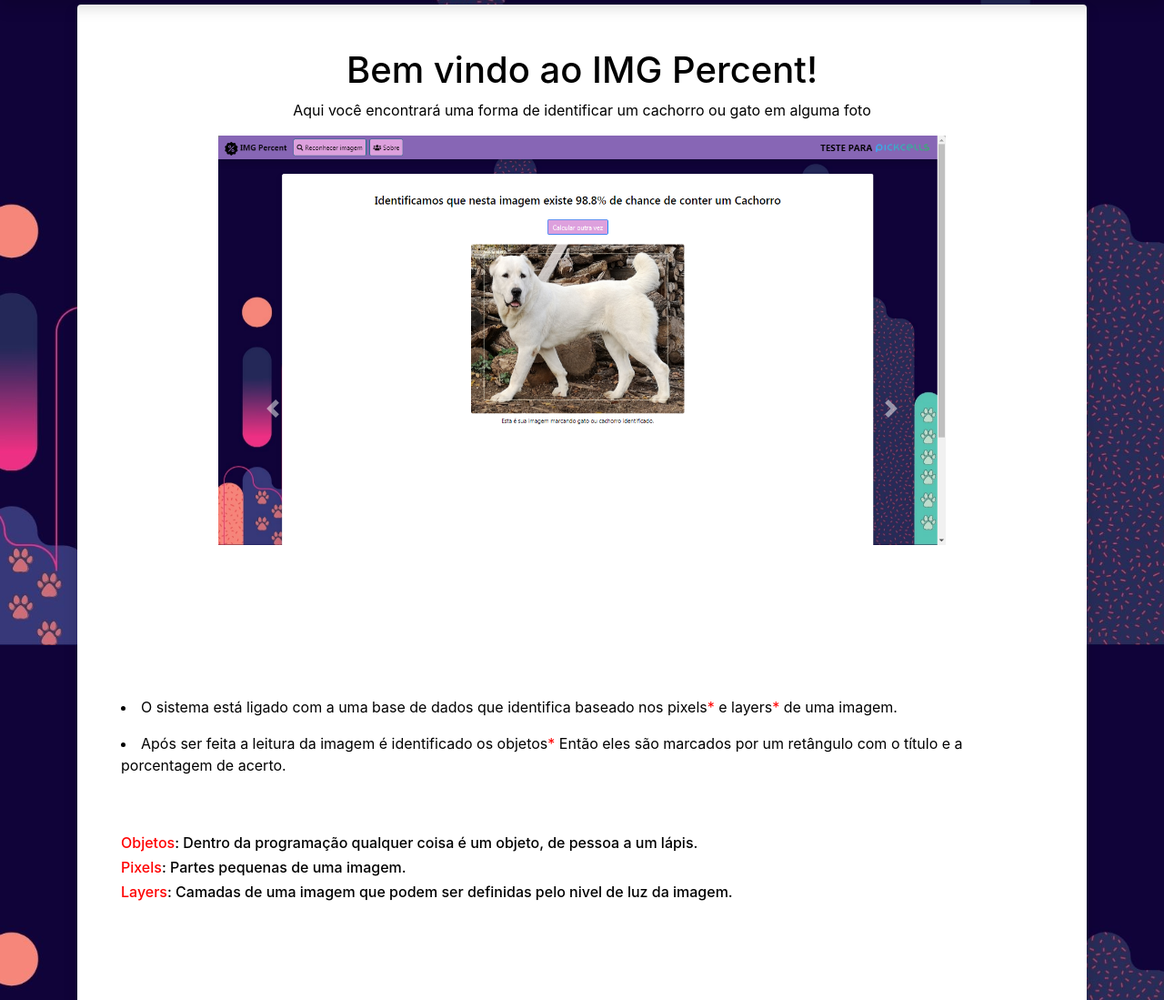
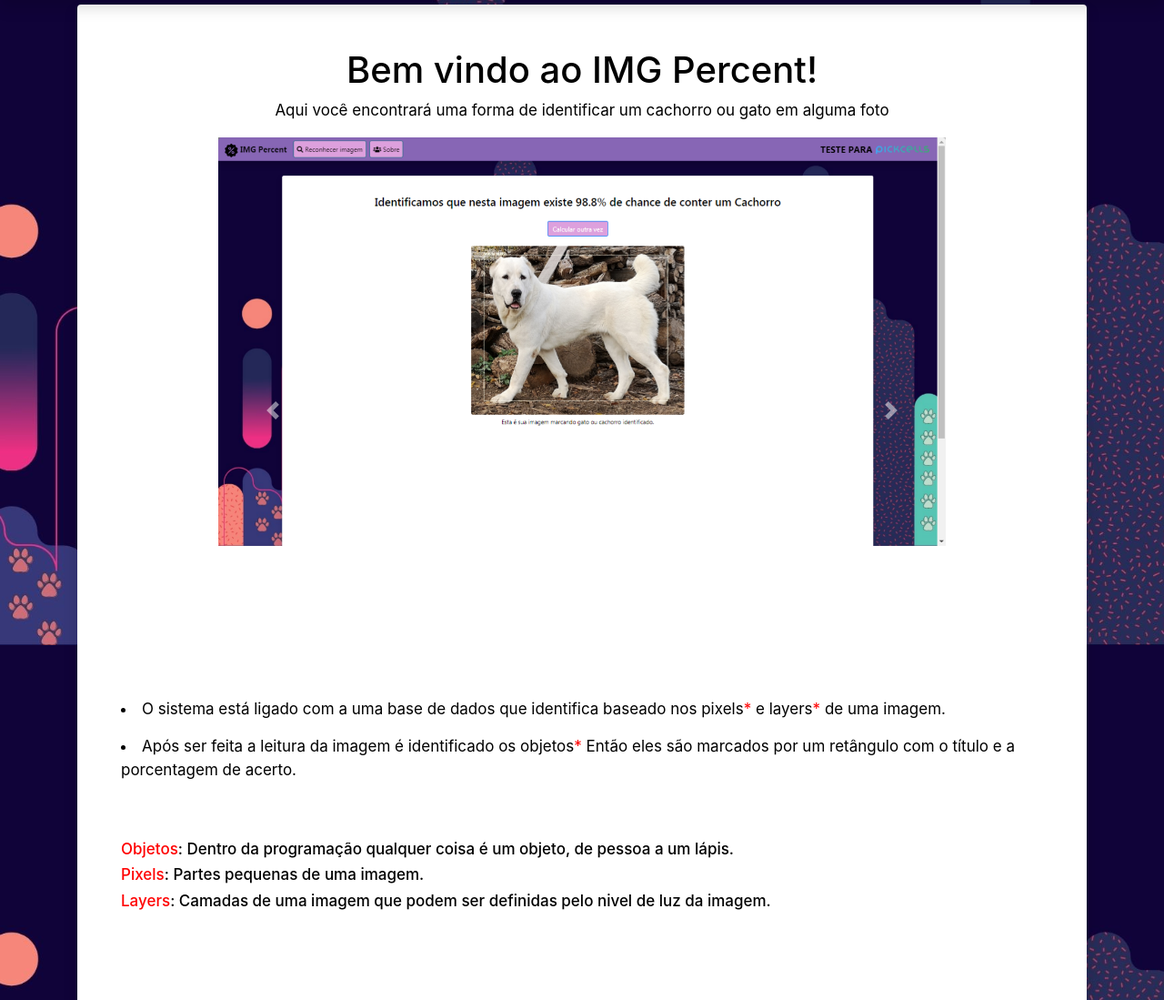
Before and after one commit to Jeremias333/imgpercent-teste-pickcells, a Django app: page / in a window 1280 px wide. Shown: the part 91-1190 px from the top of the page at 91% size. Run offline with Django 3.2, Linux system fonts and the light colour scheme; some libraries are stand-ins or nearby versions.

Commit message:
style(Font-size): Aumentando o tamanho da fonte.

```diff
--- a/imgpercent/imgpercent/main/templates/base.html
+++ b/imgpercent/imgpercent/main/templates/base.html
@@ -19,6 +19,10 @@
 				background-size: cover;
 				-o-background-size: cover;
 			}
+			li, p, h6{
+				font-size: 17px;
+			}
+
 		</style>
 	</head>
 	<body>
```
